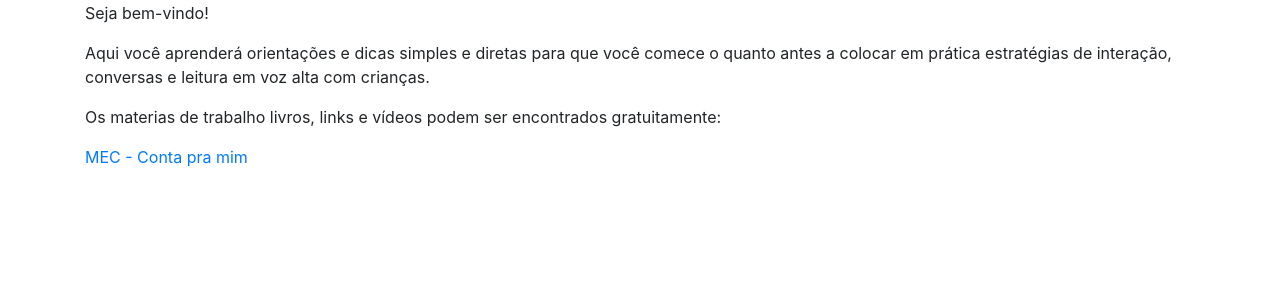
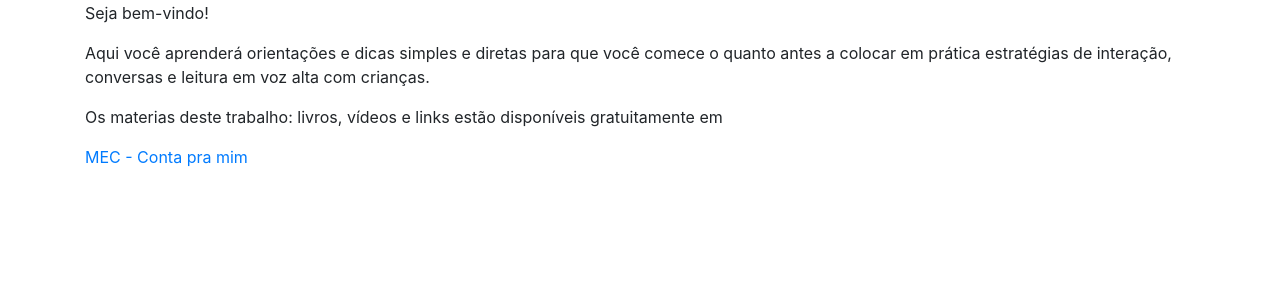
Before and after one commit to cairocosta/projeto-integrador-brodowski, a Flask app: page / in a window 1280 px wide. Shown: the part 135-435 px from the top of the page. Run offline with Flask 2, Linux system fonts and the light colour scheme; some libraries are stand-ins or nearby versions.

Commit message:
fix text at index

```diff
--- a/templates/index.html
+++ b/templates/index.html
@@ -5,6 +5,6 @@
         <h1>{% block title %} Livroteca {% endblock %}</h1>
         <p>Seja bem-vindo!</p>
         <p>Aqui você aprenderá orientações e dicas simples e diretas para que você comece o quanto antes a colocar em prática estratégias de interação, conversas e leitura em voz alta com crianças.</p>
-        <p>Os materias de trabalho livros, links e vídeos podem ser encontrados gratuitamente:</p><a class="text-decoration-none" target="_blank" href="http://alfabetizacao.mec.gov.br/contapramim">MEC - Conta pra mim </a>
+        <p>Os materias deste trabalho: livros, vídeos e links estão disponíveis gratuitamente em</p><a class="text-decoration-none" target="_blank" href="http://alfabetizacao.mec.gov.br/contapramim">MEC - Conta pra mim </a>
     </div>
 {% endblock %}
```
